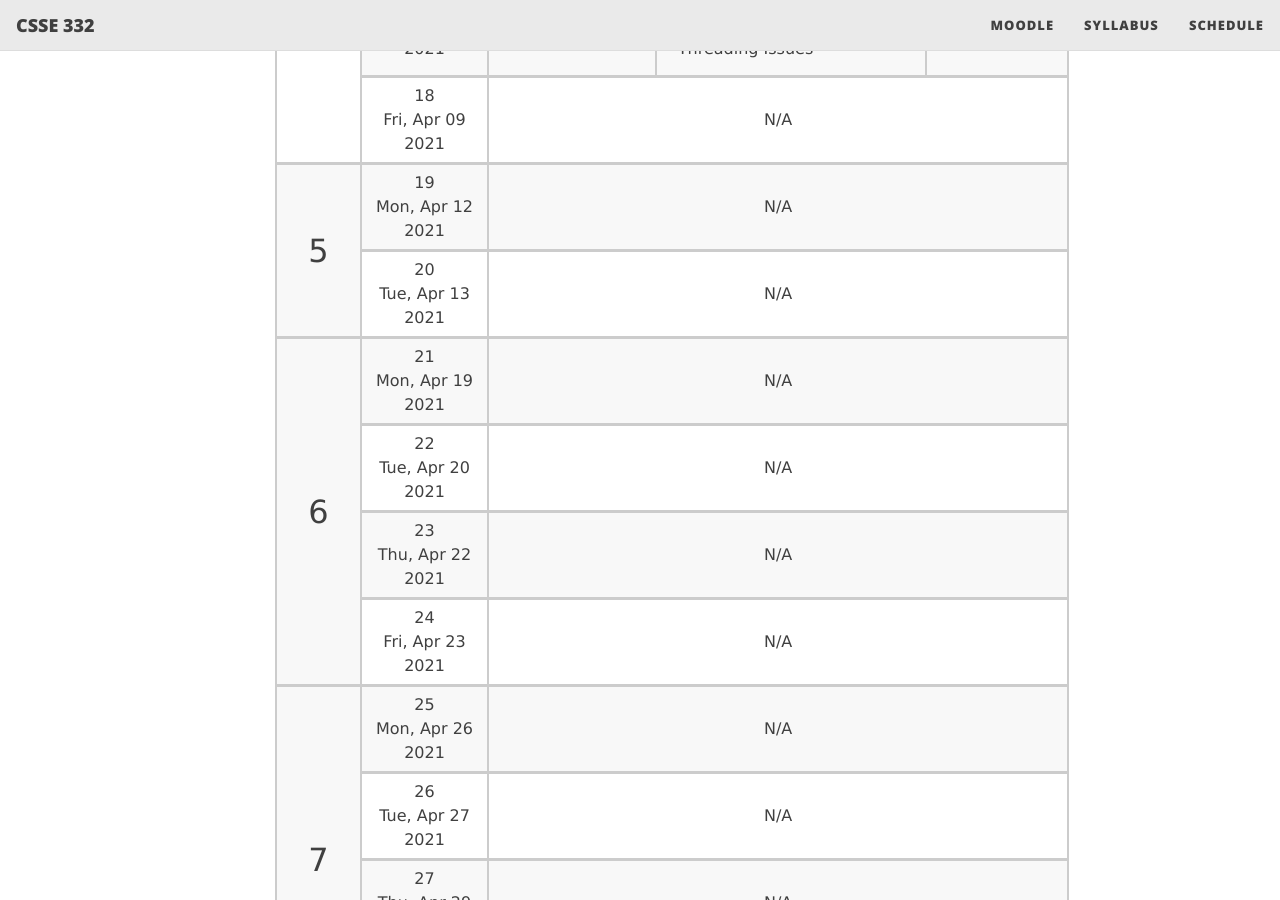
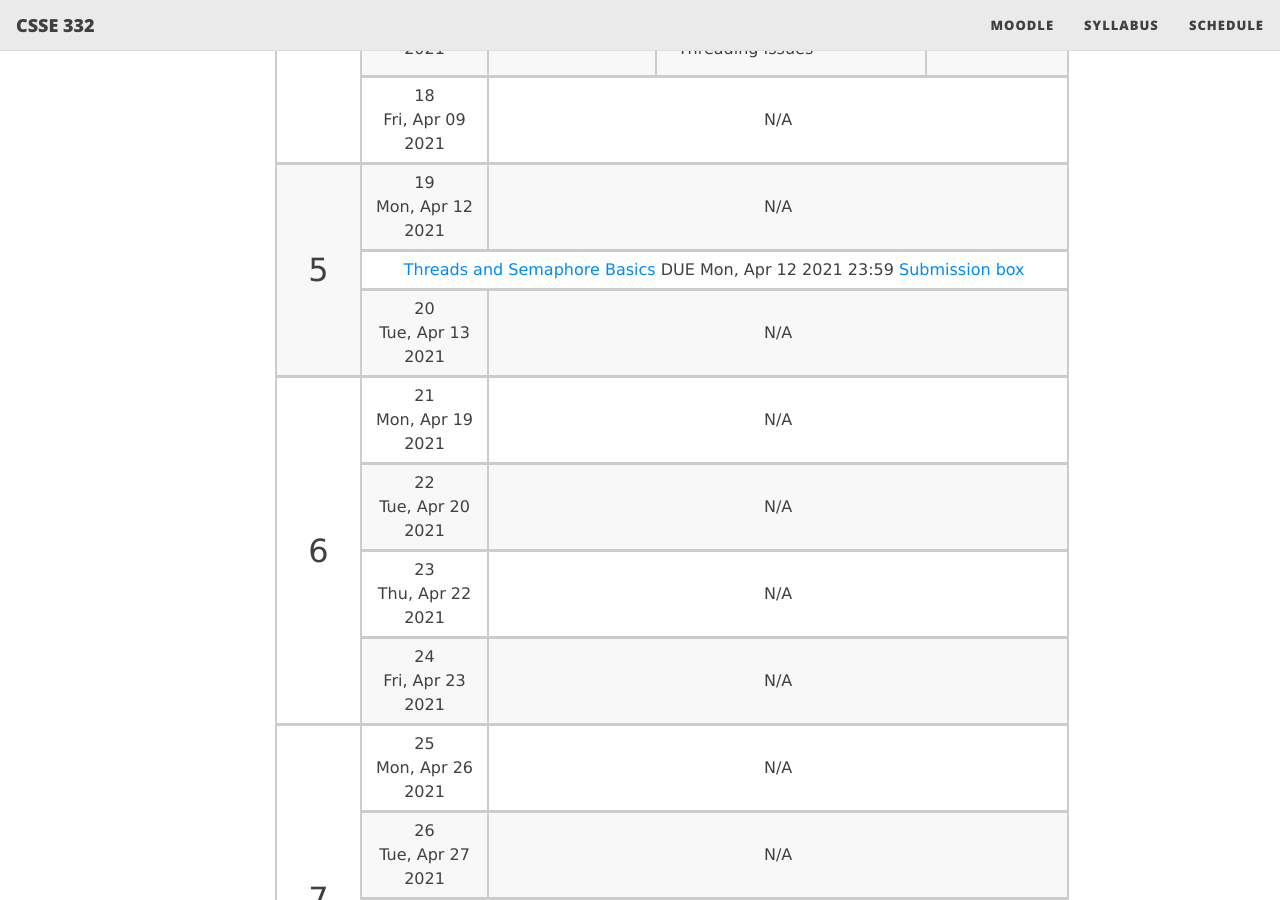
Before and after one commit to RHIT-CSSE/csse332, a Jekyll site: the page built from schedule.md, in a window 1280 px wide and 900 px high, scrolled down 2451 px. Built offline with Jekyll 4.4.1, drawn with Linux system fonts in a browser that asks for light colours; nearby versions of some CDN libraries.

Commit message:
added activity session

```diff
--- a/_data/assignments.csv
+++ b/_data/assignments.csv
@@ -8,9 +8,9 @@ Process Lab/Debugging,04_process_lab,2021-03-25 23:55:00,,[Submission box](https
 Project Milestone 1,zz_project,2021-03-29 23:55:00,,[Submission box](https://moodle.rose-hulman.edu/mod/assign/view.php?id=2708256)
 ADVANCED Ext2 Filesystem,06_ext2,2021-04-01 23:55:00,,[Submission box](https://moodle.rose-hulman.edu/mod/assign/view.php?id=2708052)
 CPU Scheduling,,2021-04-05 23:59:00,,[Take the quiz on Moodle](https://moodle.rose-hulman.edu/mod/quiz/view.php?id=2708058)
+Threads and Semaphore Basics,07_semaphores_basics,2021-04-12 23:59:00,,[Submission box](https://moodle.rose-hulman.edu/mod/assign/view.php?id=2708061)
 # Course Survey,,2020-12-31 23:55:00,,https://moodle.rose-hulman.edu/mod/questionnaire/view.php?id=2459339
 # BareMetalOS Filesystem,BareMetalOS/Filesystem,2021-01-11 23:55:00,niey,https://moodle.rose-hulman.edu/mod/assign/view.php?id=2424229
-# Threads and Semaphore Basics,SemaphoreLab,2021-01-14 23:55:00,niey,https://moodle.rose-hulman.edu/mod/assign/view.php?id=2423929
 # ADVANCED Hybrid Threads,HybridThreads,2021-01-18 23:55:00,meinzecp,https://moodle.rose-hulman.edu/mod/assign/view.php?id=2423934
 # Semaphores Homework 1,SemaphoreHomework1,2021-01-21 23:55:00, meinzecp, https://moodle.rose-hulman.edu/mod/assign/view.php?id=2423939
 # ADVANCED Semaphores Homework 2,SemaphoreHomework2,2021-01-25 23:55:00,wangj14,https://moodle.rose-hulman.edu/mod/assign/view.php?id=2423949
--- a/schedule.md
+++ b/schedule.md
@@ -315,11 +315,13 @@ Exam1Prep<br/>No activity!  Do a practice exam</td>
 <td markdown="span" colspan="3">N/A</td>
 </tr>
 <tr>
-<td rowspan="2" markdown="span" style="font-size:xx-large;"><a name="w5">5</a></td>
+<td rowspan="3" markdown="span" style="font-size:xx-large;"><a name="w5">5</a></td>
 <td markdown="span">
 19 <br/> Mon, Apr 12 2021</td>
 <td markdown="span" colspan="3">N/A</td>
 </tr>
+<tr>
+<td markdown="span" colspan="4"> [Threads and Semaphore Basics]({{ site.baseurl }}/docs/07_semaphores_basics) DUE Mon, Apr 12 2021 23:59 [Submission box](https://moodle.rose-hulman.edu/mod/assign/view.php?id=2708061)</td></tr>
 <tr>
 <td markdown="span">
 20 <br/> Tue, Apr 13 2021</td>
```
